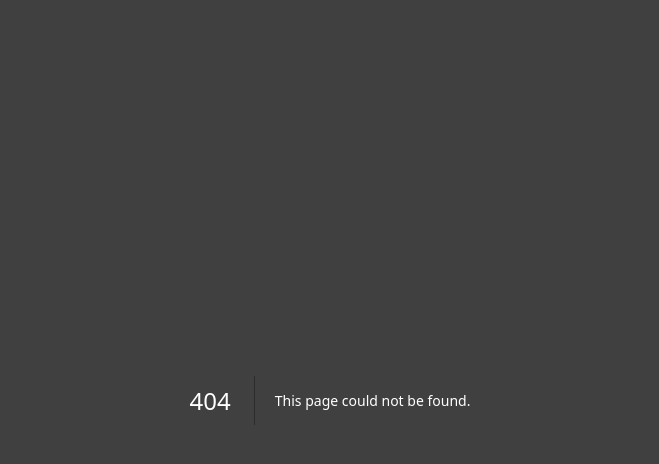
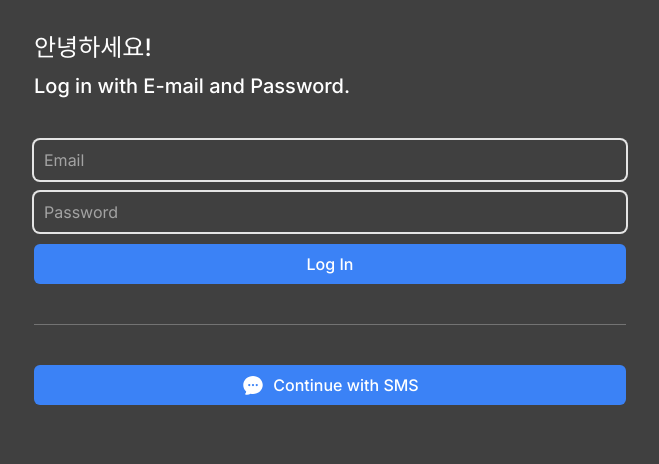
Before and after one commit to Rockernun/Twitter-Final-Project, a Next.js app: page /login in a window 1280 px wide. Before the commit this address had no page. Shown: the top 464 px of the page, without its empty margins (310-969 px from the left). Built offline with nearby package versions, Linux system fonts and the light colour scheme.

Commit message:
로그인 & SMS 로그인 화면 작업

```diff
--- /dev/null
+++ b/app/login/page.tsx
@@ -0,0 +1,25 @@
+import FormButton from "@/components/form-btn";
+import FormInput from "@/components/form-input";
+import SocialLogin from "@/components/social-login";
+
+export default function LogIn() {
+  return (
+    <div className="flex flex-col gap-10 py-8 px-6">
+      <div className="flex flex-col gap-2 *:font-medium">
+        <h1 className="text-2xl ">안녕하세요!</h1>
+        <h2 className="text-xl">Log in with E-mail and Password.</h2>
+      </div>
+      <form className="flex flex-col gap-3">
+        <FormInput required type="email" placeholder="Email" errors={[]} />
+        <FormInput
+          required
+          type="password"
+          placeholder="Password"
+          errors={[]}
+        />
+        <FormButton loading={false} text="Log In" />
+      </form>
+      <SocialLogin />
+    </div>
+  );
+}
--- /dev/null
+++ b/app/sms/page.tsx
@@ -0,0 +1,28 @@
+import FormButton from "@/components/form-btn";
+import FormInput from "@/components/form-input";
+
+export default function SMSLogin() {
+  return (
+    <div className="flex flex-col gap-10 py-8 px-6">
+      <div className="flex flex-col gap-2 *:font-medium">
+        <h1 className="text-2xl ">SMS Log In</h1>
+        <h2 className="text-xl">Verify your phone number</h2>
+      </div>
+      <form className="flex flex-col gap-3">
+        <FormInput
+          required
+          type="number"
+          placeholder="Phone number"
+          errors={[]}
+        />
+        <FormInput
+          required
+          type="number"
+          placeholder="Verification Code"
+          errors={[]}
+        />
+        <FormButton loading={false} text="Verify" />
+      </form>
+    </div>
+  );
+}
--- /dev/null
+++ b/components/social-login.tsx
@@ -0,0 +1,19 @@
+import { ChatBubbleOvalLeftEllipsisIcon } from "@heroicons/react/24/solid";
+import Link from "next/link";
+
+export default function SocialLogin() {
+  return (
+    <>
+      <div className="w-full h-px bg-neutral-500" />
+      <div className="flex flex-col gap-3">
+        <Link
+          href="/sms"
+          className="primary-btn flex h-10 items-center justify-center gap-2"
+        >
+          <ChatBubbleOvalLeftEllipsisIcon className="size-6" />
+          <span>Continue with SMS</span>
+        </Link>
+      </div>
+    </>
+  );
+}
```
